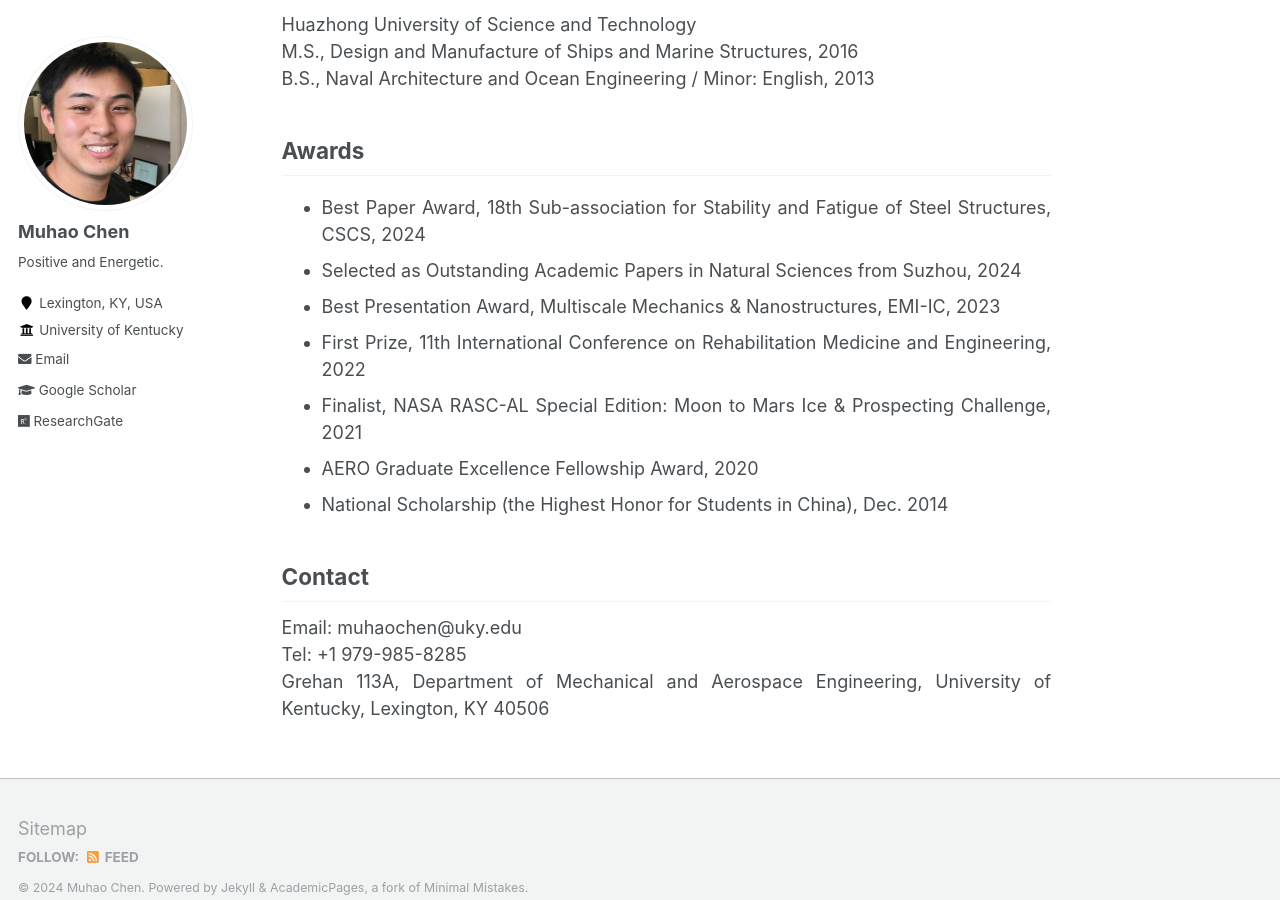
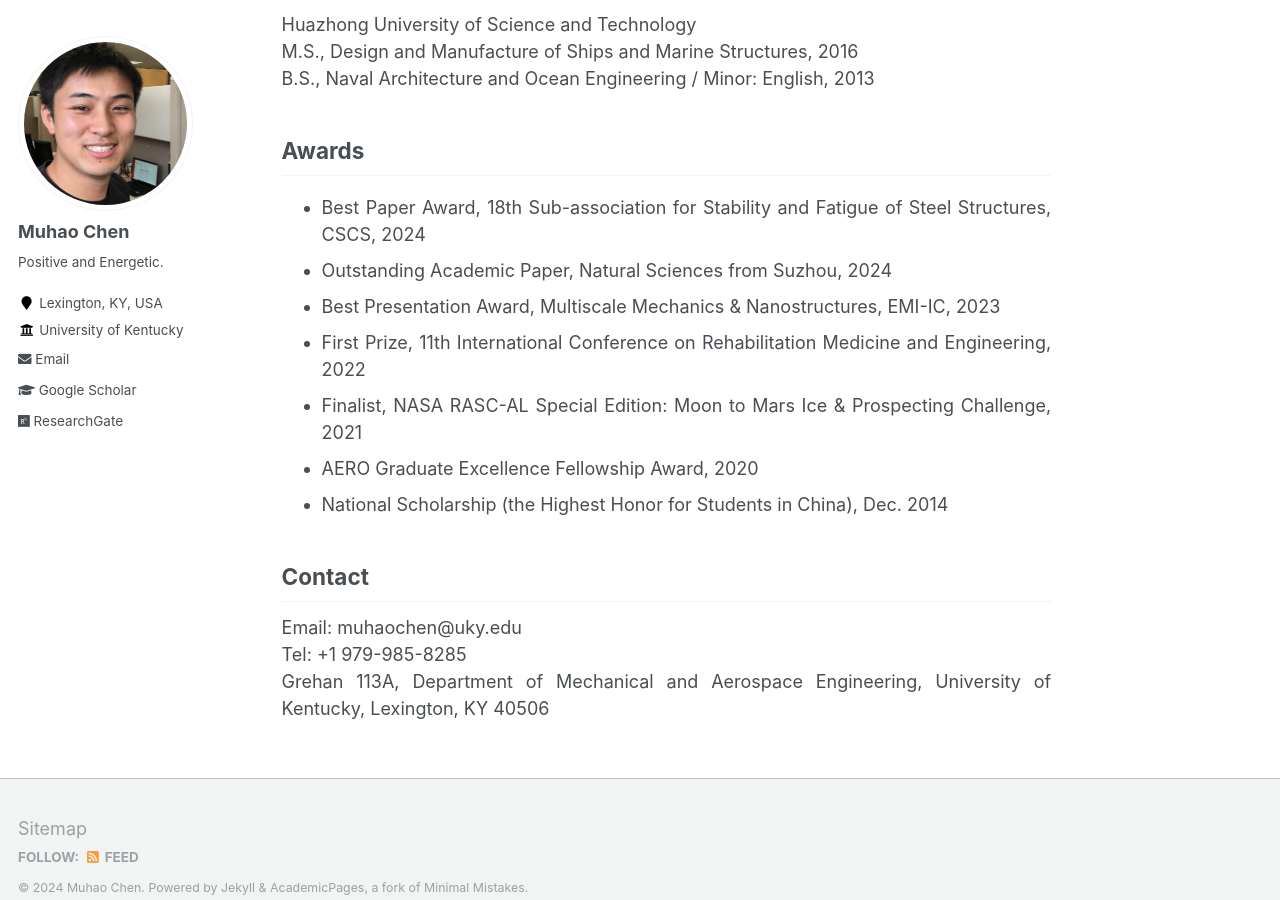
Before and after one commit to Muhao-Chen/muhao-chen.github.io, a Jekyll site: the page built from _pages/about.md, in a window 1280 px wide and 900 px high, scrolled down 1029 px. Built offline with Jekyll 4.4.1, drawn with Linux system fonts in a browser that asks for light colours.

Commit message:
Update about.md

```diff
--- a/_pages/about.md
+++ b/_pages/about.md
@@ -19,9 +19,6 @@ Tensegrity Lab seeks to develop new analytical tools to merge structure and cont
 Please get in touch with me directly (muhaochen@uky.edu) if you are keen on tensegrity and require assistance. I am willing to offer guidance and support within my capabilities.
 
 <!-- ## Research Keywords -->
-
-
-
 
 <!--<div style="text-align: justify">  </div> -->
 <!-- Muhao Chen, Ph.D., is a postdoctoral researcher at the Department of Aerospace Engineering, Texas A&M University, College Station. I am affiliated with the [Tensegrity Lab](https://bobskelton.github.io/) and [Land Air & Space Robotics (LASR) Laboratory](https://lasr.tamu.edu/) at Texas A&M University, College Station, TX.  -->
@@ -79,7 +76,7 @@ B.S., Naval Architecture and Ocean Engineering / Minor: English, 2013
 ## Awards
 <div style="text-align: justify;" markdown="1">
 * Best Paper Award, 18th Sub-association for Stability and Fatigue of Steel Structures, CSCS, 2024
-* Selected as Outstanding Academic Papers in Natural Sciences from Suzhou, 2024
+* Outstanding Academic Paper, Natural Sciences from Suzhou, 2024
 * Best Presentation Award, Multiscale Mechanics & Nanostructures, EMI-IC, 2023
 * First Prize, 11th International Conference on Rehabilitation Medicine and Engineering, 2022
 * Finalist, NASA RASC-AL Special Edition: Moon to Mars Ice & Prospecting Challenge, 2021
```
